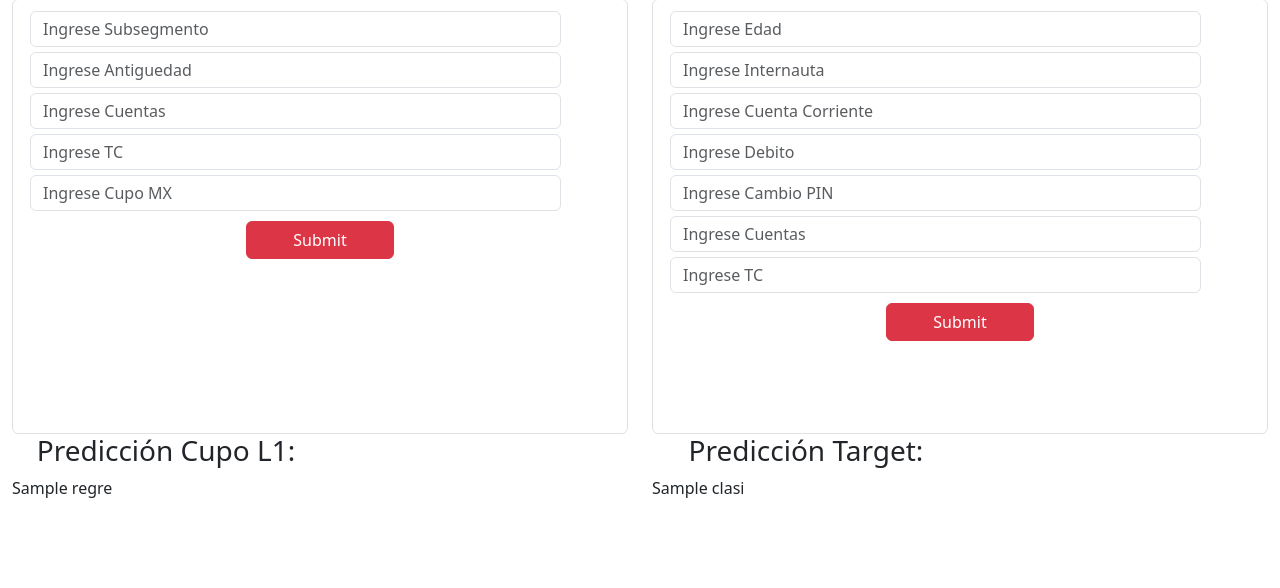
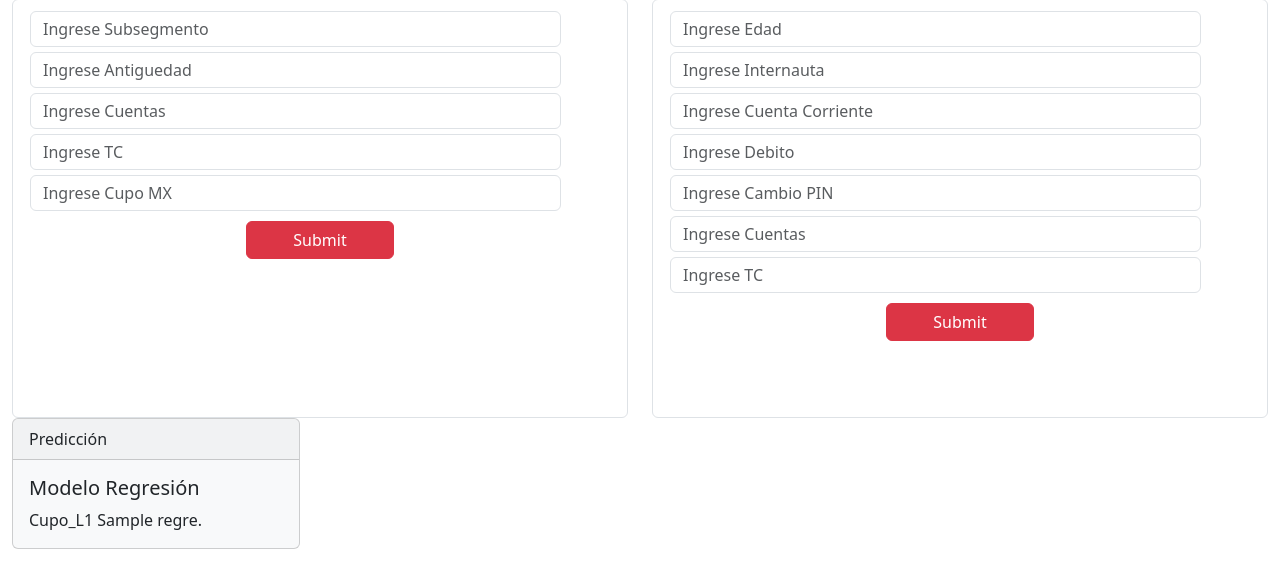
Before and after one commit to Doritos0/machine-test, a Django app: template templates/index.html in a window 1280 px wide. Shown: the part 43-631 px from the top of the page. Run offline with Django 5.2, Linux system fonts and the light colour scheme; the template is opened without the code that fills it: most values are stand-ins (such as "Sample title", 1, 10 or a date in 2020); parts of the project's set-up code (start-up, migrations or seed data) failed here and were passed over.

Commit message:
uwu #3 //AGREGADO DE CARDS Y FAVICON

```diff
--- a/machine_test/settings.py
+++ b/machine_test/settings.py
@@ -117,6 +117,7 @@ USE_TZ = True
 # https://docs.djangoproject.com/en/5.1/howto/static-files/
 
 STATIC_URL = 'static/'
+STATICFILES_DIRS = [BASE_DIR / 'static']
 
 # Default primary key field type
 # https://docs.djangoproject.com/en/5.1/ref/settings/#default-auto-field
--- a/templates/index.html
+++ b/templates/index.html
@@ -1,3 +1,4 @@
+{% load static %}
 <!DOCTYPE html>
 <html>
 <head>
@@ -5,8 +6,7 @@
     <meta http-equiv='X-UA-Compatible' content='IE=edge'>
     <title>Home</title>
     <meta name='viewport' content='width=device-width, initial-scale=1'>
-    <link rel='stylesheet' type='text/css' media='screen' href='main.css'>
-    <script src='main.js'></script>
+    <link rel="shortcut icon" href='{% static "images/robot.png" %}' type="image/x-icon">
     <link href="https://cdn.jsdelivr.net/npm/bootstrap@5.3.3/dist/css/bootstrap.min.css" rel="stylesheet" integrity="sha384-QWTKZyjpPEjISv5WaRU9OFeRpok6YctnYmDr5pNlyT2bRjXh0JMhjY6hW+ALEwIH" crossorigin="anonymous">
 </head>
 <body>
@@ -14,119 +14,74 @@
         <div class="row">
             <div class="col-6 bg-success">
                 <h3 style="color: white;">Predicción Modelo Regresión</h3>
-
             </div>
             <div class="col-6 bg-dark">
-                <!--Subsegmento: int64 (entero)
-                Antiguedad: float64 (decimal)
-                Cuentas: float64 (decimal)
-                TC: float64 (decimal)
-                CUPO_MX: float64 (decimal)-->
                 <h3 style="color: white;">Predicción Modelo Clasificación</h3>
-
             </div>
         </div>
         <div class="row">
             <div class="col-6">
-
                 <form method="POST" class="form-control w-100 h-100">
                     {% csrf_token %}
                     <div class="form-group">
-                        <input name="subsegmento" id="subsegmento" style="width: 90%;height: 20%;margin: 5px;"
-                            class="form-control" type="number" placeholder="Ingrese Subsegmento" required>
-
-                        <input name="antiguedad" id="antiguedad" style="width: 90%;height: 20%;margin: 5px;"
-                            class="form-control" type="number" step="any" placeholder="Ingrese Antiguedad" required>
-
-                        <input name="cuentas" id="cuentas" style="width: 90%;height: 20%;margin: 5px;"
-                            class="form-control" type="number" step="any" placeholder="Ingrese Cuentas" required>
-
-                        <input name="tc" id="tc" style="width: 90%;height: 20%;margin: 5px;"
-                            class="form-control" type="number" step="any" placeholder="Ingrese TC" required>
-
-                        <input name="cupo_mx" id="cupo_mx" style="width: 90%;height: 20%;margin: 5px;"
-                            class="form-control" type="number" step="any" placeholder="Ingrese Cupo MX" required>
+                        <input name="subsegmento" id="subsegmento" style="width: 90%;height: 20%;margin: 5px;" class="form-control" type="number" placeholder="Ingrese Subsegmento" required>
+                        <input name="antiguedad" id="antiguedad" style="width: 90%;height: 20%;margin: 5px;" class="form-control" type="number" step="any" placeholder="Ingrese Antiguedad" required>
+                        <input name="cuentas" id="cuentas" style="width: 90%;height: 20%;margin: 5px;" class="form-control" type="number" step="any" placeholder="Ingrese Cuentas" required>
+                        <input name="tc" id="tc" style="width: 90%;height: 20%;margin: 5px;" class="form-control" type="number" step="any" placeholder="Ingrese TC" required>
+                        <input name="cupo_mx" id="cupo_mx" style="width: 90%;height: 20%;margin: 5px;" class="form-control" type="number" step="any" placeholder="Ingrese Cupo MX" required>
                         <center>
-                            <input  type="submit" name="regresion" class="btn btn-danger"
-                            style="height: 15%; width: 25%; margin: 5px;"></input>
+                            <input type="submit" name="regresion" class="btn btn-danger" style="height: 15%; width: 25%; margin: 5px;"></input>
                         </center>
                     </div>
                 </form>
+                {% if regre is not None %}
 
-                {% if regre is not None  %}
-                    <div class="col-6">
-                        <div class="row">
-                            <h3 class="text-center">Predicción Cupo L1:</h3> <p>{{ regre }}</p>
+                    <div class="card text-dark bg-light mb-3" style="max-width: 18rem;">
+                        <div class="card-header">Predicción</div>
+                        <div class="card-body">
+                        <h5 class="card-title">Modelo Regresión</h5>
+                        <p class="card-text">Cupo_L1 {{ regre }}.</p>
                         </div>
                     </div>
-
-                {% else %}
-                    <p class="text-center">No hay predicción disponible.</p>
                 {% endif %}
-                <!--Subsegmento: int64 (entero)
-                Antiguedad: float64 (decimal)
-                Cuentas: float64 (decimal)
-                TC: float64 (decimal)
-                CUPO_MX: float64 (decimal)-->
-
             </div>
 
             <div class="col-6">
-
                 <form method="POST" class="form-control w-100 h-100">
                     {% csrf_token %}
                     <div class="form-group">
-                        <input name="edad" id="edad" style="width: 90%;height: 20%;margin: 5px;"
-                            class="form-control" type="number" step="any" placeholder="Ingrese Edad" required>
-
-                        <input name="internauta" id="internauta" style="width: 90%;height: 20%;margin: 5px;"
-                            class="form-control" type="number"  placeholder="Ingrese Internauta" required>
-
-                        <input name="cuenta_cte" id="cuenta_cte" style="width: 90%;height: 20%;margin: 5px;"
-                            class="form-control" type="number" placeholder="Ingrese Cuenta Corriente" required>
-
-                        <input name="debito" id="debito" style="width: 90%;height: 20%;margin: 5px;"
-                            class="form-control" type="number" placeholder="Ingrese Debito" required>
-
-                        <input name="cambio_pin" id="cambio_pin" style="width: 90%;height: 20%;margin: 5px;"
-                            class="form-control" type="number" placeholder="Ingrese Cambio PIN" required>
-
-                        <input name="cuentas" id="cuentas" style="width: 90%;height: 20%;margin: 5px;"
-                            class="form-control" type="number" step="any" placeholder="Ingrese Cuentas" required>
-
-                        <input name="tc" id="tc" style="width: 90%;height: 20%;margin: 5px;"
-                            class="form-control" type="number" step="any" placeholder="Ingrese TC" required>
+                        <input name="edad" id="edad" style="width: 90%;height: 20%;margin: 5px;" class="form-control" type="number" step="any" placeholder="Ingrese Edad" required>
+                        <input name="internauta" id="internauta" style="width: 90%;height: 20%;margin: 5px;" class="form-control" type="number" placeholder="Ingrese Internauta" required>
+                        <input name="cuenta_cte" id="cuenta_cte" style="width: 90%;height: 20%;margin: 5px;" class="form-control" type="number" placeholder="Ingrese Cuenta Corriente" required>
+                        <input name="debito" id="debito" style="width: 90%;height: 20%;margin: 5px;" class="form-control" type="number" placeholder="Ingrese Debito" required>
+                        <input name="cambio_pin" id="cambio_pin" style="width: 90%;height: 20%;margin: 5px;" class="form-control" type="number" placeholder="Ingrese Cambio PIN" required>
+                        <input name="cuentas" id="cuentas" style="width: 90%;height: 20%;margin: 5px;" class="form-control" type="number" step="any" placeholder="Ingrese Cuentas" required>
+                        <input name="tc" id="tc" style="width: 90%;height: 20%;margin: 5px;" class="form-control" type="number" step="any" placeholder="Ingrese TC" required>
                         <center>
-                            <input  type="submit" name="clasificacion" class="btn btn-danger"
-                            style="height: 15%; width: 25%; margin: 5px;"></input>
+                            <input type="submit" name="clasificacion" class="btn btn-danger" style="height: 15%; width: 25%; margin: 5px;"></input>
                         </center>
                     </div>
                 </form>
-
-                {% if clasi is not None  %}
-                    <div class="col-6">
-                        <div class="row">
-                            <h3 class="text-center">Predicción Target:</h3> <p>{{ clasi }}</p>
+                {% if clasi == 1 %}
+                    <div class="card text-white bg-success mb-3 justify-content-center" style="max-width: 18rem;">
+                        <div class="card-header">Predicción</div>
+                        <div class="card-body">
+                            <h5 class="card-title">Modelo Clasificación</h5>
+                            <p class="card-text">El cliente será capaz de pagar la deuda.</p>
                         </div>
                     </div>
-
-                {% else %}
-                    <p class="text-center">No hay predicción disponible.</p>
+                {% elif clasi == 0 %}
+                    <div class="card text-white bg-danger mb-3" style="max-width: 18rem;">
+                        <div class="card-header">Predicción</div>
+                        <div class="card-body">
+                            <h5 class="card-title">Modelo Clasificación</h5>
+                            <p class="card-text">El cliente no será capaz de pagar la deuda.</p>
+                        </div>
+                    </div>
                 {% endif %}
-                <!--Subsegmento: int64 (entero)
-                Antiguedad: float64 (decimal)
-                Cuentas: float64 (decimal)
-                TC: float64 (decimal)
-                CUPO_MX: float64 (decimal)-->
-
             </div>
-
-
         </div>
-
     </div>
-
-
     <script src="https://cdn.jsdelivr.net/npm/bootstrap@5.3.3/dist/js/bootstrap.bundle.min.js" integrity="sha384-YvpcrYf0tY3lHB60NNkmXc5s9fDVZLESaAA55NDzOxhy9GkcIdslK1eN7N6jIeHz" crossorigin="anonymous"></script>
 </body>
 </html>
```
Also changed, not shown: core/static/robot.png (added), db.sqlite3, static/images/robot.png (added).
